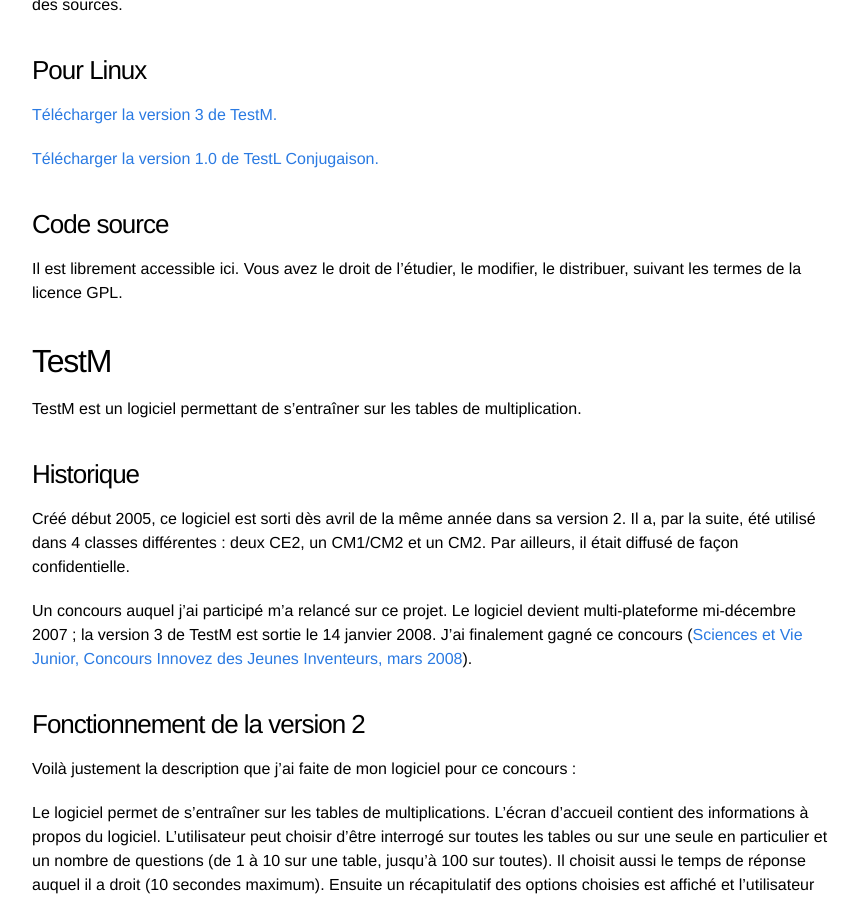
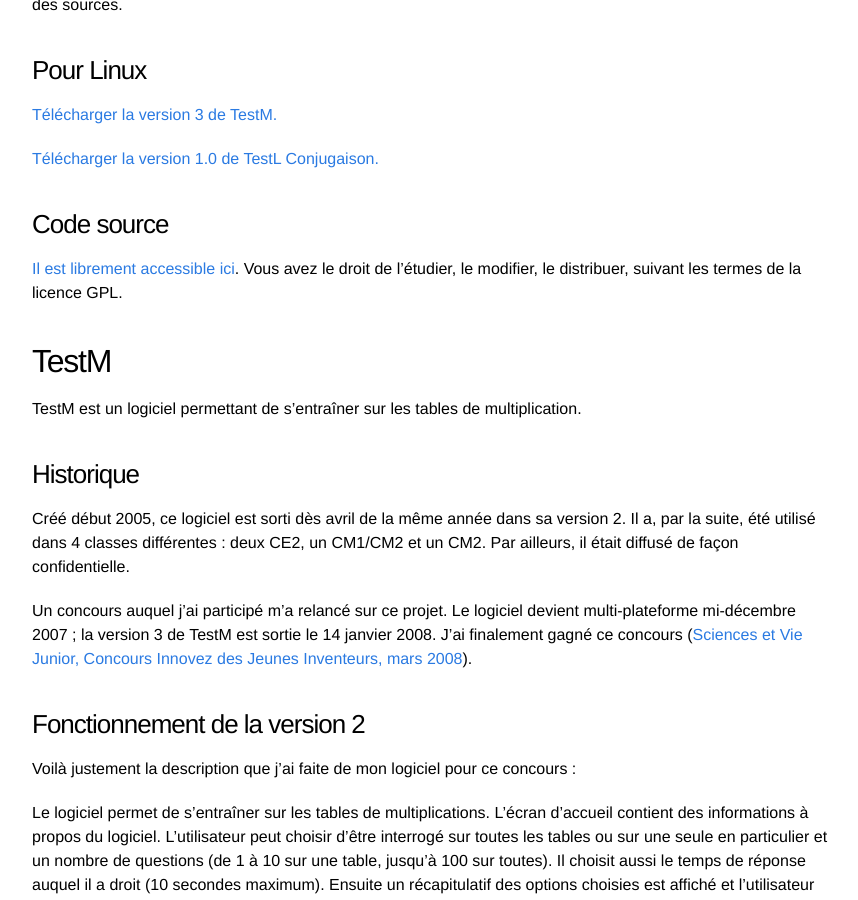
Before and after one commit to Zimmi48/zimmi48.github.io, a Jekyll site: the page built from test-pedago/index.md, in a window 1280 px wide and 900 px high, scrolled down 965 px. Shown: the whole window, without its empty margins (208-1066 px from the left). Built offline with Jekyll 4.4.1, drawn with Linux system fonts in a browser that asks for light colours; some of the changed lines change nothing that is shown.

Commit message:
add link to sources

```diff
--- a/test-pedago/index.md
+++ b/test-pedago/index.md
@@ -59,7 +59,8 @@
 
 ###Code source
 
-Il est librement accessible ici. Vous avez le droit de l'étudier,
+[Il est librement accessible ici](https://github.com/Zimmi48/Test-Pedago).
+Vous avez le droit de l'étudier,
 le modifier, le distribuer, suivant les termes de la licence GPL.
 
 TestM
```
